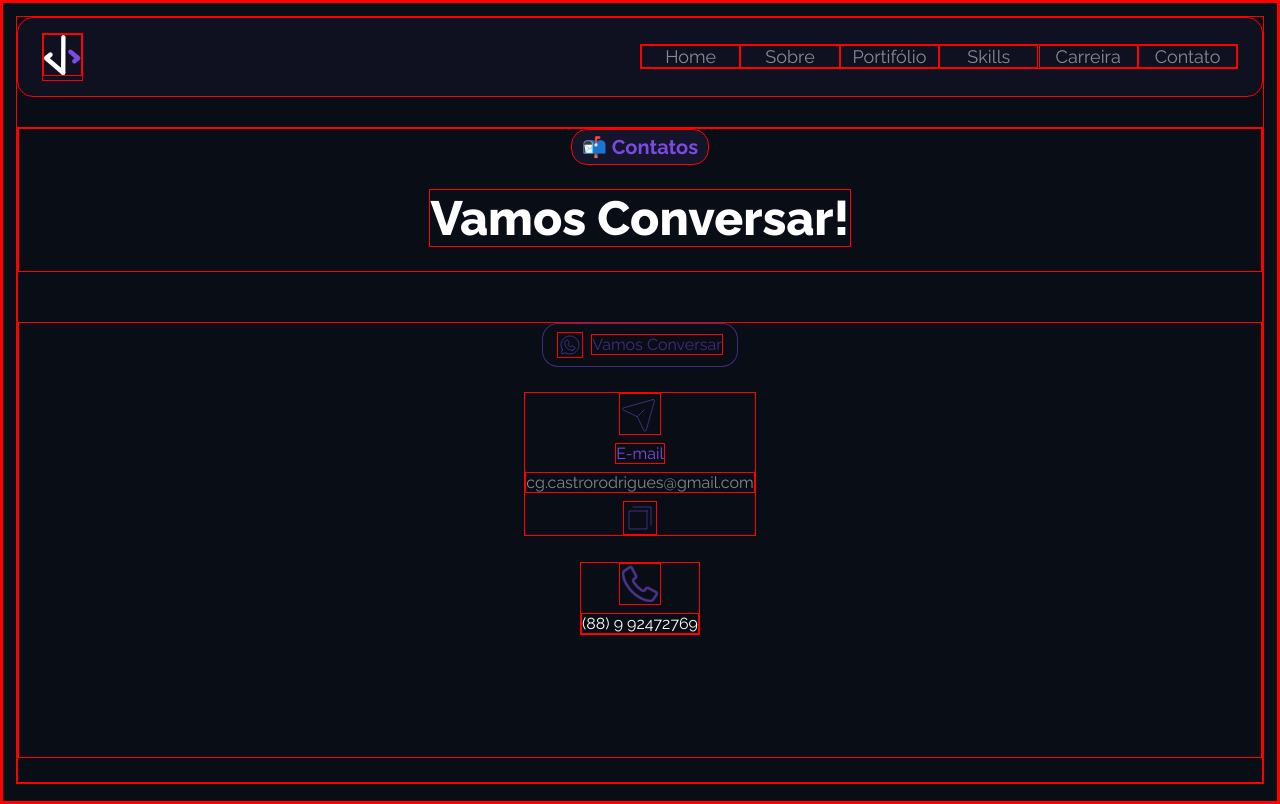
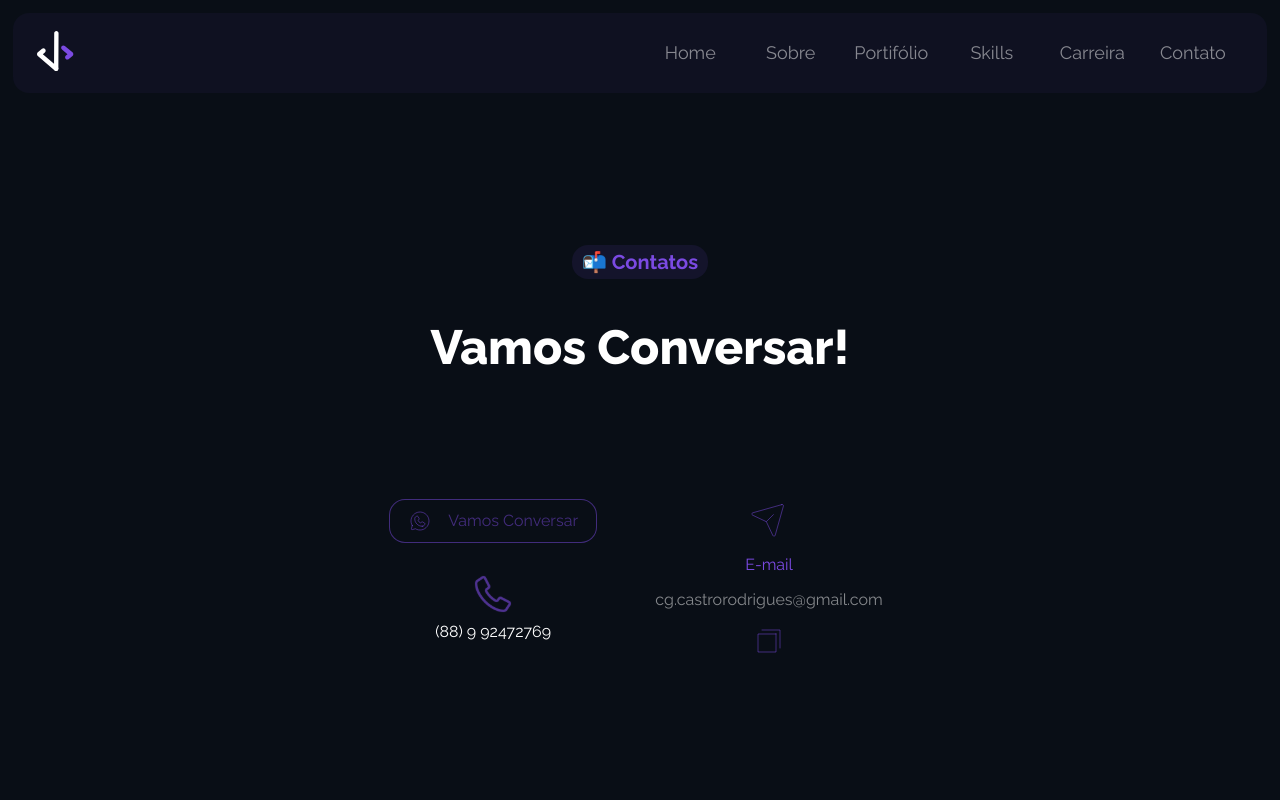
Before and after one commit to Gabriel-CR/Portifolio, a React (Vite) app: page /contato in a window 1280 px wide. Built offline with nearby package versions, Linux system fonts and the light colour scheme.

Commit message:
feat: make contatos

```diff
--- a/src/App.css
+++ b/src/App.css
@@ -8,6 +8,6 @@
   background-color: #090e16;
 }
 
-* {
+/* * {
   border: 1px solid red;
-}
+} */
--- a/src/components/contato/Contato.jsx
+++ b/src/components/contato/Contato.jsx
@@ -1,4 +1,4 @@
-import { Container, Wpp, Email, Phone, Info } from "./style";
+import { Container, Wpp, Email, Phone, Info, Title } from "./style";
 import { useState } from "react";
 
 import wpp from "../../assets/img/wpp.svg";
@@ -19,10 +19,10 @@ const Contato = () => {
 
   return (
     <Container>
-      <div>
+      <Title>
         <h2>📬 Contatos</h2>
         <h1>Vamos Conversar!</h1>
-      </div>
+      </Title>
       <Info>
         <Wpp
           href="https://wa.me/5588992472769?text=Olá,%20entro%20em%20contato%20através%20do%20seu%20site."
--- a/src/components/contato/style.js
+++ b/src/components/contato/style.js
@@ -5,17 +5,18 @@ export const Container = styled.div`
   flex-direction: column;
   align-items: center;
   justify-content: center;
-  gap: 50px;
+  gap: 100px;
   height: 82vh;
+`;
 
-  & > div {
-    width: 100%;
-    display: flex;
-    flex-direction: column;
-    align-items: center;
-  }
+export const Title = styled.div`
+  width: 100%;
+  display: flex;
+  flex-direction: column;
+  align-items: center;
+  gap: 2vh;
 
-  & > div > h2 {
+  & > h2 {
     font-weight: 700;
     font-size: 20px;
     color: #7b4ae2;
@@ -27,7 +28,7 @@ export const Container = styled.div`
     margin-bottom: 24px;
   }
 
-  & > div > h1 {
+  & > h1 {
     font-weight: 800;
     font-size: 48px;
     line-height: 56px;
@@ -43,7 +44,6 @@ export const Wpp = styled.a`
   grid-area: wpp;
 
   gap: 8px;
-  /* width: 15%; */
   height: 44px;
   padding: 14px;
 
@@ -64,7 +64,8 @@ export const Email = styled.div`
   display: flex;
   flex-direction: column;
   align-items: center;
-  gap: 1vh;
+  justify-content: center;
+  gap: 2vh;
   grid-area: email;
 
   & > p {
@@ -101,20 +102,16 @@ export const Phone = styled.div`
   display: flex;
   flex-direction: column;
   align-items: center;
+  min-width: fit-content;
   gap: 1vh;
   grid-area: phone;
 `;
 
 export const Info = styled.div`
   display: grid;
-  width: 100%;
-  height: 100%;
-  grid-template-areas:
+  grid-template:
     "wpp email"
-    "phone phone";
-  grid-template-columns: 1fr 1fr;
-  grid-template-rows: 1fr 1fr;
-  gap: 2vw;
-  width: 100%;
-  margin-bottom: 24px;
+    "phone email";
+  gap: 10%;
+  width: 40%;
 `;
```
